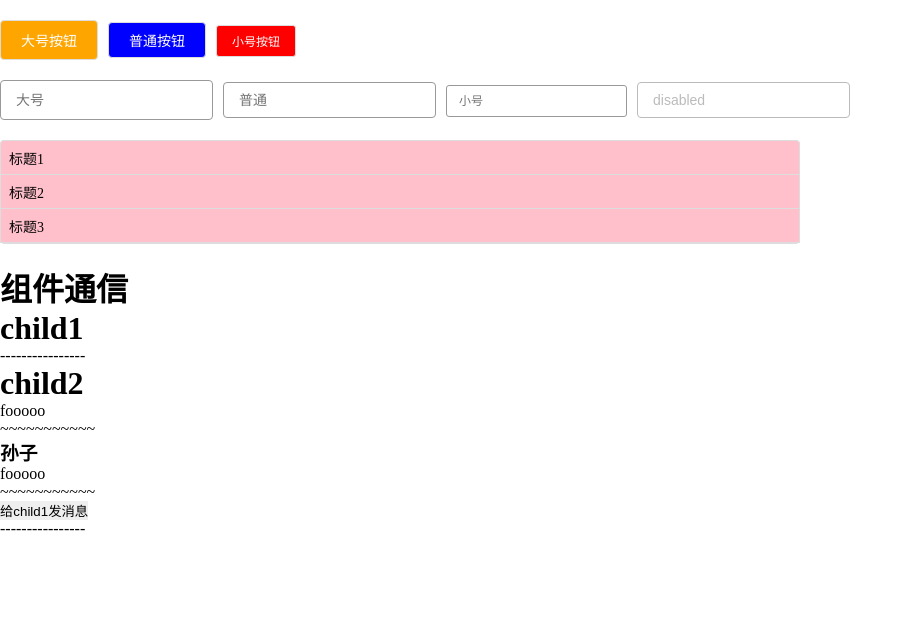
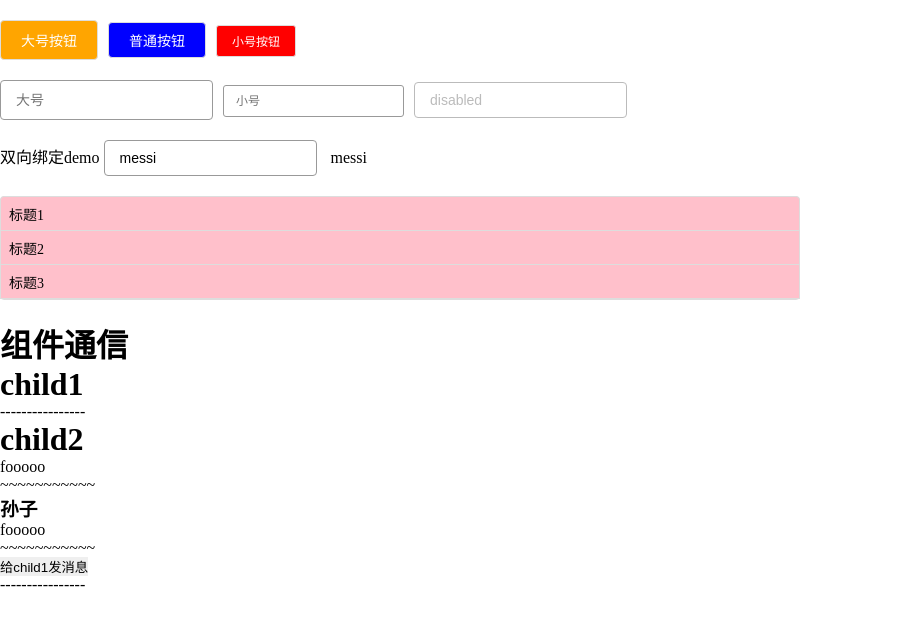
Before and after one commit to Jimmy-22/sp-ui, a Vue app: page / in a window 1280 px wide. Shown: the top 626 px of the page, without its empty margins (0-913 px from the left). Built offline with nearby package versions, Linux system fonts and the light colour scheme.

Commit message:
1.input组件双向绑定 2.利用$attrs

```diff
--- a/modules/spinfo-ui/Input/index.vue
+++ b/modules/spinfo-ui/Input/index.vue
@@ -1,11 +1,10 @@
 <template>
   <div class="wrapper" :class="{error}">
-    <input
+    <input v-bind="$attrs"
       type="text"
-      :placeholder="placeholder"
       :value="value"
-      :disabled="disabled"
       :class="['input',`input-${size}`]"
+      @input="onInput"
     >
     <template v-if="error">
       <span style="color: #F1453D">{{error}}</span>
@@ -15,15 +14,16 @@
 
 <script>
 export default {
+  inheritAttrs: false,
   name:'SpInput',
   props: {
-    placeholder: String,
     value: String,
     error: String,
-    size: String,
-    disabled: {
-      type: Boolean,
-      default: false
+    size: String
+  },
+  methods: {
+    onInput(e) {
+      this.$emit('input', e.target.value)
     }
   }
 }
--- a/src/App.vue
+++ b/src/App.vue
@@ -7,9 +7,12 @@
     </div>
     <div class="box">
       <sp-input size="big" placeholder="大号"></sp-input>
-      <sp-input placeholder="普通"></sp-input>
       <sp-input size="mini" placeholder="小号"></sp-input>
       <sp-input disabled value="disabled"></sp-input>
+      <div class="box">
+        双向绑定demo
+        <sp-input v-model="model.username"></sp-input>   {{model.username}}
+      </div>
       <!--    <sp-input error="用户名不能少于两个字" value="sss"></sp-input>-->
     </div>
     <div class="box">
@@ -31,6 +34,13 @@
   export default {
     name: 'App',
     components: {Communication},
+    data() {
+      return {
+        model: {
+          username: 'messi'
+        }
+      }
+    },
     methods: {
       output(e) {
         // console.log(e)
```
